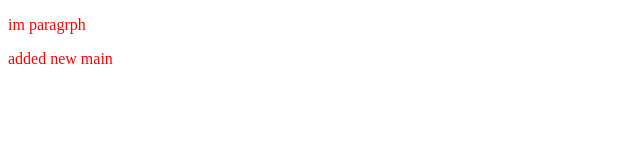
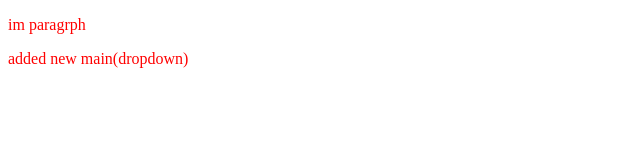
Before and after one commit to nandigamavarun06/LocalRepo, a plain HTML site: page index.html in a window 1280 px wide. Shown: the full height of the page, 0-640 px from the left. Drawn offline with Linux system fonts and the light colour scheme.

```diff
--- a/index.html
+++ b/index.html
@@ -9,6 +9,6 @@
 </head>
 <body>
     <p>im paragrph</p>
-    <p>added new main</p>
+    <p>added new main(dropdown)</p>
 </body>
 </html>
```
